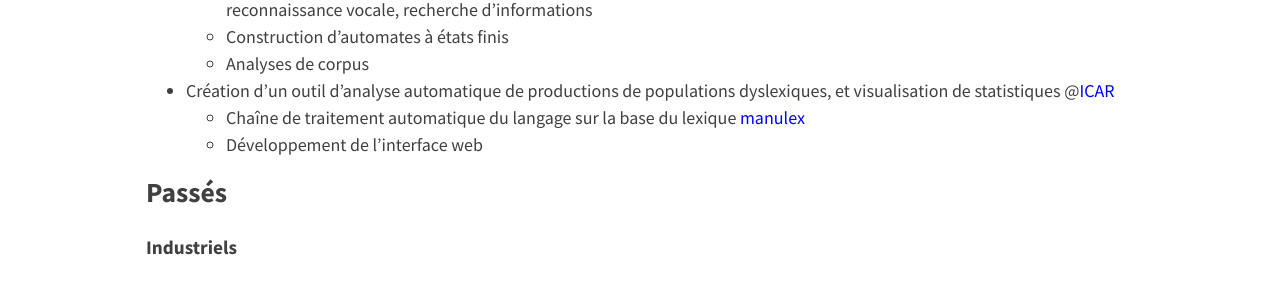
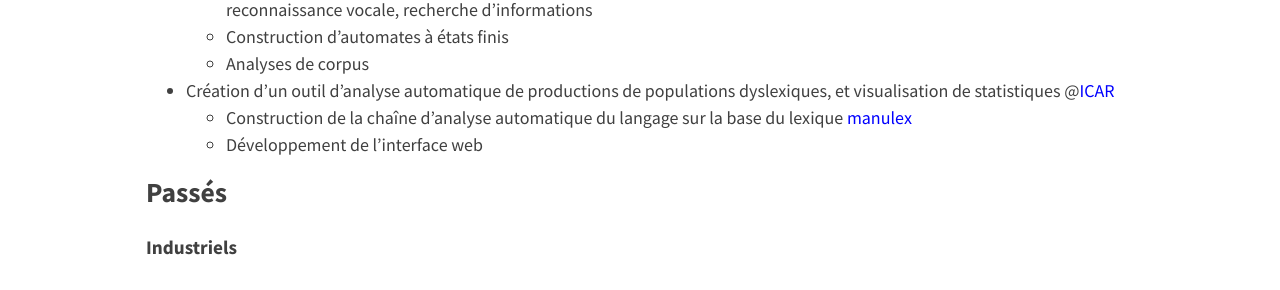
Before and after one commit to ludivinero/ludivinero.github.io, a Jekyll site: the page built from projets.md, in a window 1280 px wide. Shown: the part 586-876 px from the top of the page. Built offline with Jekyll 4.4.1, drawn with Linux system fonts in a browser that asks for light colours; nearby versions of some CDN libraries.

Commit message:
Update projets.md

```diff
--- a/projets.md
+++ b/projets.md
@@ -12,7 +12,7 @@ entries_layout: list
   - Construction d’automates à états finis
   - Analyses de corpus
 - Création d'un outil d'analyse automatique de productions de populations dyslexiques, et visualisation de statistiques @<a href="http://icar.cnrs.fr/recherche/interactions-cognitions/equipe-12/" style="color:blue; text-decoration:none;">ICAR</a>
-  - Chaîne de traitement automatique du langage sur la base du lexique <a href="http://www.manulex.org/fr/home.html" style="color:blue; text-decoration:none;">manulex</a>
+  - Construction de la chaîne d'analyse automatique du langage sur la base du lexique <a href="http://www.manulex.org/fr/home.html" style="color:blue; text-decoration:none;">manulex</a>
   - Développement de l'interface web
 
 ## Passés
```
